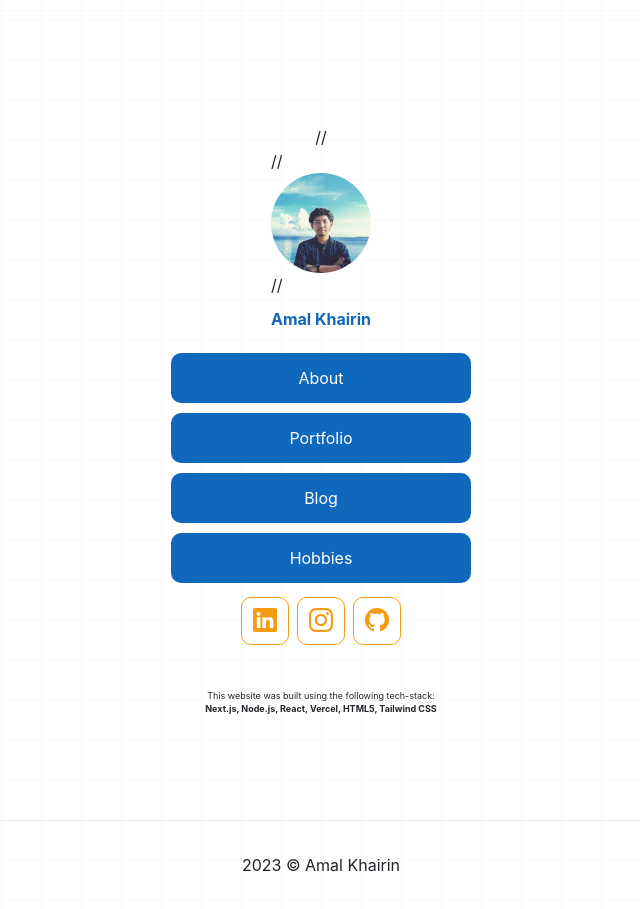
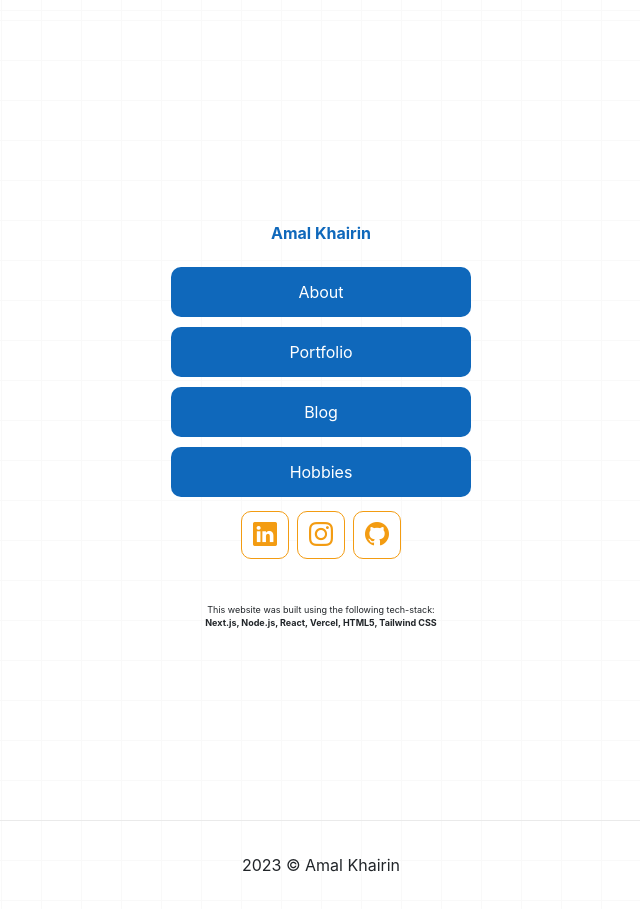
Before and after one commit to amalkhairin/next-js-web, a Next.js app: page / in a window 1280 px wide. Shown: the whole page, without its empty margins (319-959 px from the left). Built offline with nearby package versions, Linux system fonts and the light colour scheme.

Commit message:
Update index.js

```diff
--- a/pages/index.js
+++ b/pages/index.js
@@ -27,9 +27,9 @@ export default function Home() {
         </a> */}
       </div>
       <main className={styles.main}>
-        // <div className='avatar'>
-          // <Image src={profile_pict} alt="Avatar" width={100} height={100} className={styles.profile} />
-        // </div>
+        {/* <div className='avatar'>
+          <Image src={profile_pict} alt="Avatar" width={100} height={100} className={styles.profile} />
+        </div> */}
         <div className={styles.usernameGroup}>
           <div className='username'><b>Amal Khairin</b></div>
         </div>
```
